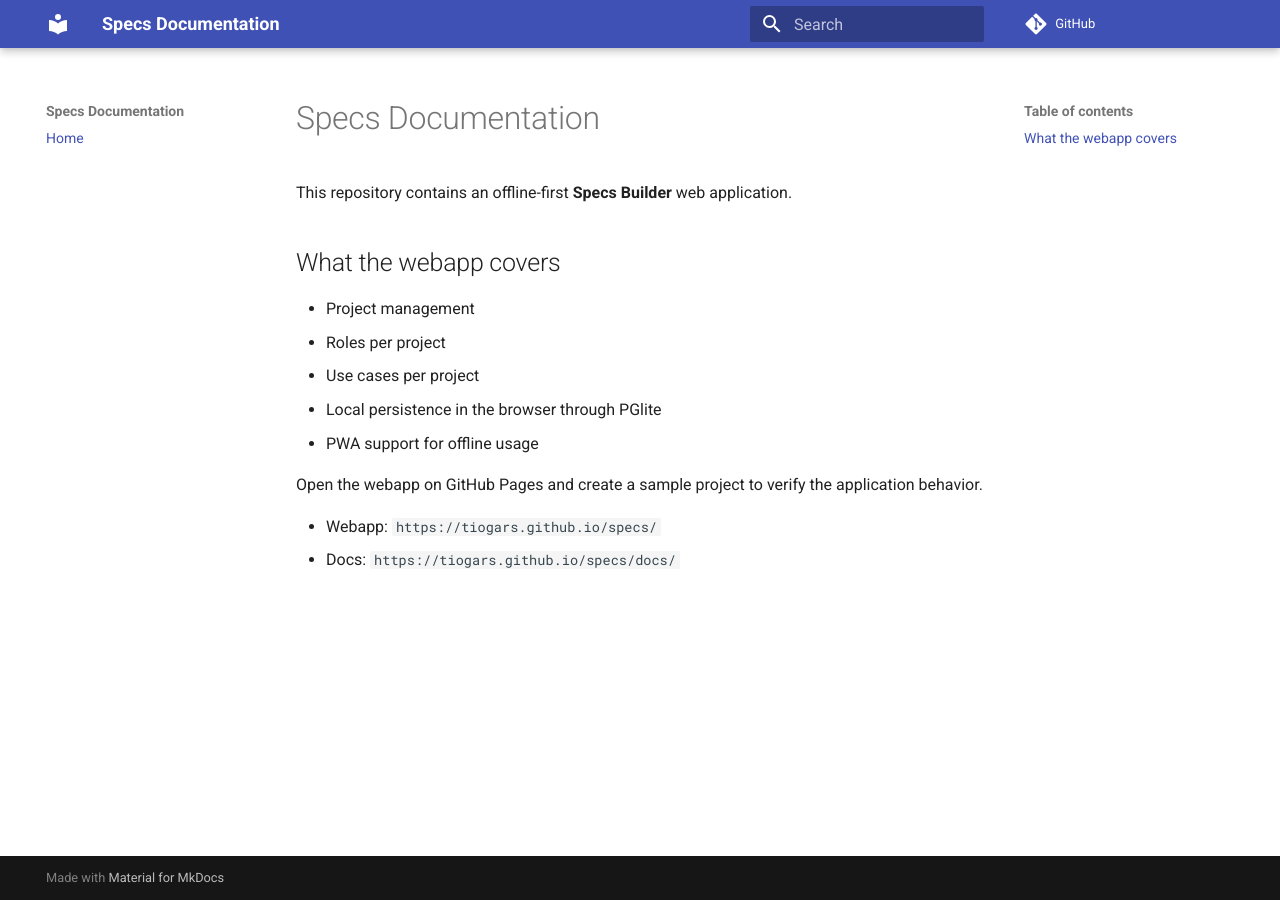
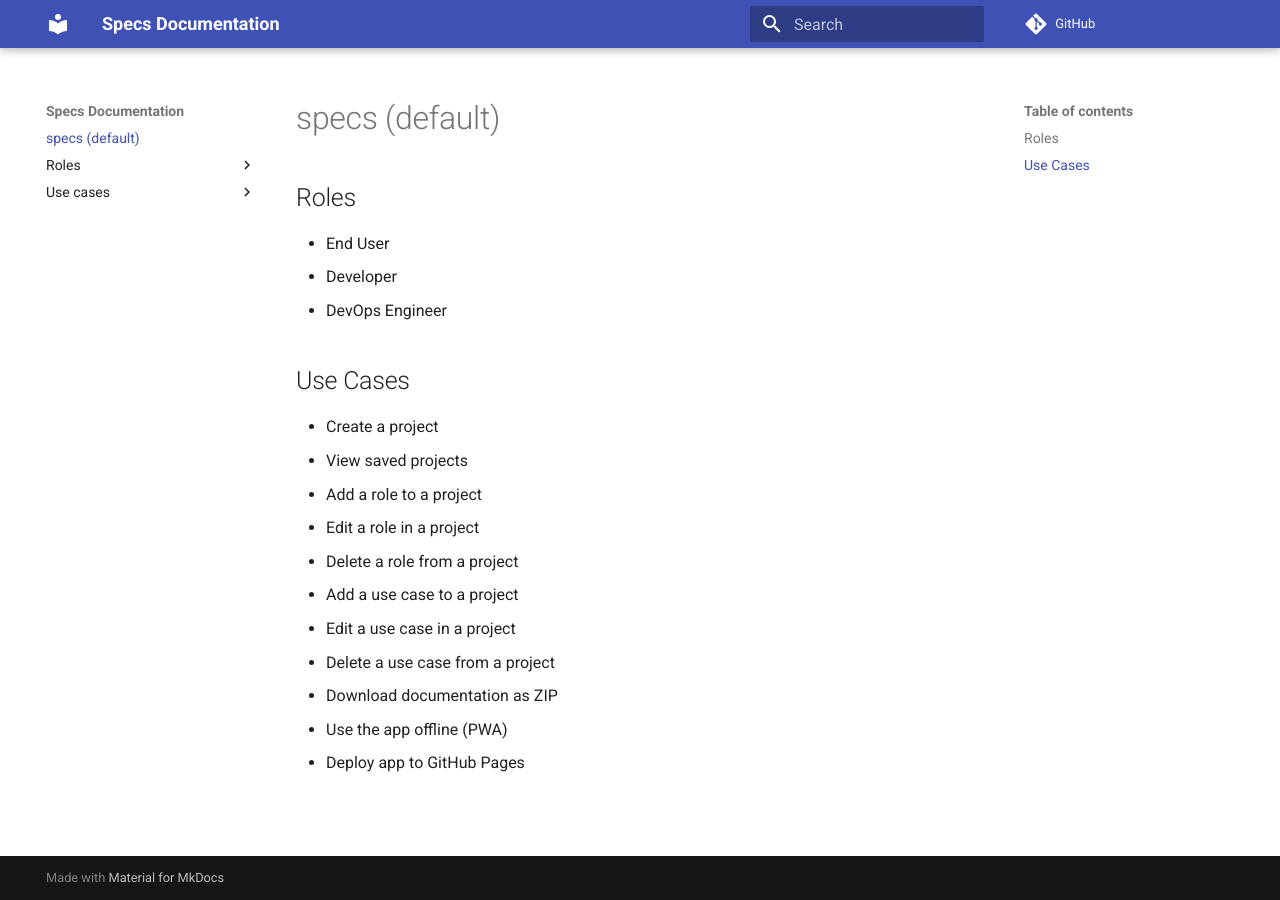
Before and after one commit to tiogars/specs, an MkDocs documentation site: the page built from docs/index.md, in a window 1280 px wide. Built offline with MkDocs 1.6.1 and Material for MkDocs 9.7.7, drawn with Linux system fonts in a browser that asks for light colours; comment, search, counter and statistics services are not loaded.

Commit message:
feat: generate self-documentation from specs (default) project in deploy workflow

```diff
--- a/docs/index.md
+++ b/docs/index.md
@@ -1,16 +1,21 @@
-# Specs Documentation
+# specs (default)
 
-This repository contains an offline-first **Specs Builder** web application.
+## Roles
 
-## What the webapp covers
+- End User
+- Developer
+- DevOps Engineer
 
-- Project management
-- Roles per project
-- Use cases per project
-- Local persistence in the browser through PGlite
-- PWA support for offline usage
+## Use Cases
 
-Open the webapp on GitHub Pages and create a sample project to verify the application behavior.
-
-- Webapp: `https://tiogars.github.io/specs/`
-- Docs: `https://tiogars.github.io/specs/docs/`
+- Create a project
+- View saved projects
+- Add a role to a project
+- Edit a role in a project
+- Delete a role from a project
+- Add a use case to a project
+- Edit a use case in a project
+- Delete a use case from a project
+- Download documentation as ZIP
+- Use the app offline (PWA)
+- Deploy app to GitHub Pages
--- /dev/null
+++ b/docs/use-cases/use-the-app-offline-pwa.md
@@ -0,0 +1 @@
+# Use the app offline (PWA)
--- a/mkdocs.yml
+++ b/mkdocs.yml
@@ -3,8 +3,5 @@ site_description: Documentation generated from the Specs webapp workflow
 site_url: https://tiogars.github.io/specs/docs/
 repo_url: https://github.com/tiogars/specs
 
-nav:
-  - Home: index.md
-
 theme:
   name: material
```
Also changed, not shown: docs/roles/developer.md (added, +1 -0 lines), docs/roles/devops-engineer.md (added, +1 -0 lines), docs/roles/end-user.md (added, +1 -0 lines), docs/use-cases/add-a-role-to-a-project.md (added, +1 -0 lines), docs/use-cases/add-a-use-case-to-a-project.md (added, +1 -0 lines), docs/use-cases/create-a-project.md (added, +1 -0 lines), docs/use-cases/delete-a-role-from-a-project.md (added, +1 -0 lines), docs/use-cases/delete-a-use-case-from-a-project.md (added, +1 -0 lines), docs/use-cases/deploy-app-to-github-pages.md (added, +1 -0 lines), docs/use-cases/download-documentation-as-zip.md (added, +1 -0 lines), docs/use-cases/edit-a-role-in-a-project.md (added, +1 -0 lines), docs/use-cases/edit-a-use-case-in-a-project.md (added, +1 -0 lines), docs/use-cases/view-saved-projects.md (added, +1 -0 lines), 3 other files.
